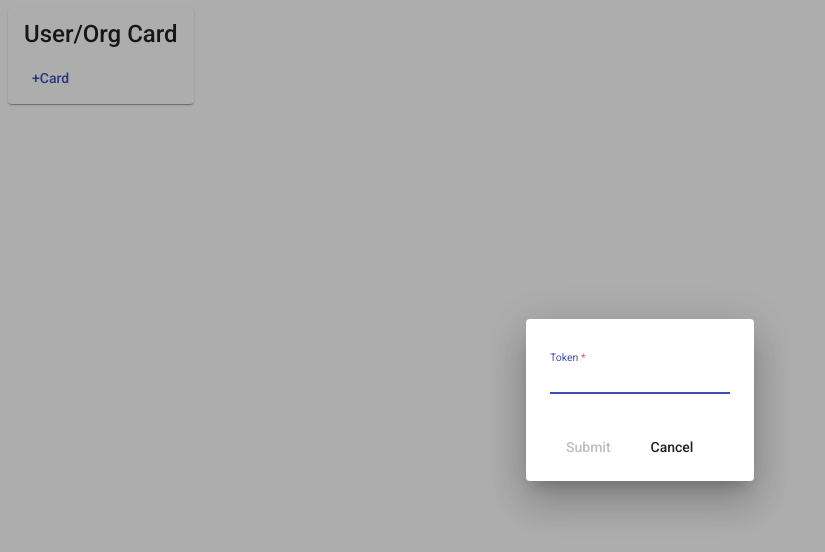
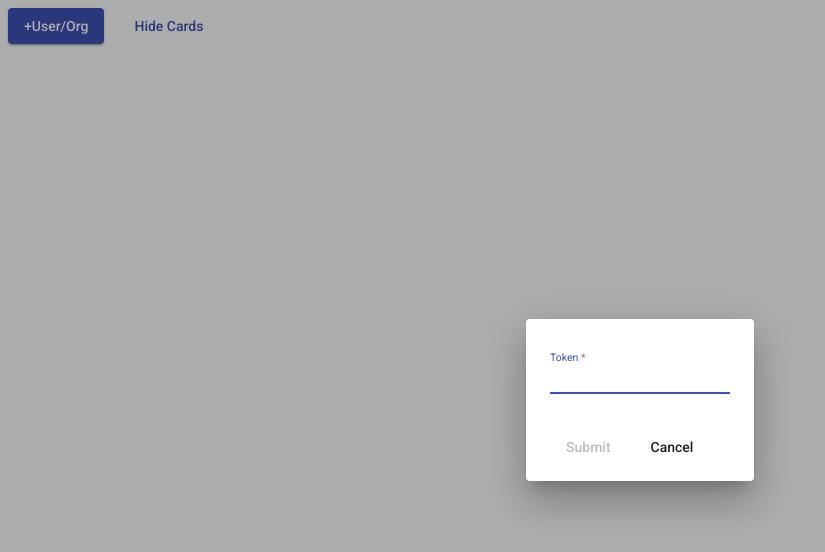
Before and after one commit to princemaple/githubstalker, an Angular app: page / in a window 1280 px wide. Shown: the top 552 px of the page, without its empty margins (0-825 px from the left). Built offline with nearby package versions, Linux system fonts and the light colour scheme.

Commit message:
allow toggling cards

```diff
--- a/src/app/repo-selector/repo-selector.component.html
+++ b/src/app/repo-selector/repo-selector.component.html
@@ -1,13 +1,15 @@
-<div class="flex gap cross-start">
+<div class="flex gap cross-start" [ngClass]="{'hide-repos': !showRepos}">
   <mat-card *ngFor="let item of _repos | keyvalue" [style.margin-bottom.em]="1">
     <mat-card-title>
-			{{item.key}}
+      {{ item.key }}
     </mat-card-title>
     <mat-card-content>
       <mat-list>
         <mat-list-item *ngFor="let name of item.value">
-					<span mat-line> {{name}} </span>
-          <button mat-icon-button color="warn" (click)="deleteRepo(item.value, name)">&times;</button>
+          <span mat-line> {{ name }} </span>
+          <button mat-icon-button color="warn" (click)="deleteRepo(item.value, name)">
+            &times;
+          </button>
         </mat-list-item>
       </mat-list>
     </mat-card-content>
@@ -16,12 +18,10 @@
       <button mat-button color="warn" (click)="deleteCard(_repos, item.key)">-Card</button>
     </mat-card-actions>
   </mat-card>
-  <mat-card>
-    <mat-card-title>
-      User/Org Card
-    </mat-card-title>
-    <mat-card-actions class="flex cross-center">
-      <button mat-button color="primary" (click)="addCard(_repos)">+Card</button>
-    </mat-card-actions>
-  </mat-card>
+  <button mat-raised-button color="primary" (click)="addCard(_repos)">
+    +User/Org
+  </button>
+  <button *ngIf="showRepos" mat-button color="primary" (click)="showRepos = false">Hide Cards</button>
+  <button *ngIf="!showRepos" mat-button color="primary" (click)="showRepos = true">Show Cards</button>
+  <span class="card-count align-self-center">{{repos.value.length}} Repos</span>
 </div>
--- /dev/null
+++ b/src/app/repo-selector/repo-selector.component.scss
@@ -0,0 +1,18 @@
+:host {
+  display: block;
+  margin-bottom: 1em;
+}
+
+.card-count {
+  display: none;
+}
+
+.hide-repos {
+  .mat-card {
+    display: none;
+  }
+
+  .card-count {
+    display: inline-block;
+  }
+}
--- a/src/app/repo-selector/repo-selector.component.ts
+++ b/src/app/repo-selector/repo-selector.component.ts
@@ -1,4 +1,4 @@
-import { Component, Input, OnInit } from '@angular/core';
+import {Component, Input, OnInit} from '@angular/core';
 import {MatDialog} from '@angular/material/dialog';
 
 import {BehaviorSubject} from 'rxjs';
@@ -12,23 +12,35 @@ type Repos = {[owner: string]: string[]};
 @Component({
   selector: 'repo-selector',
   templateUrl: './repo-selector.component.html',
-  styleUrls: ['./repo-selector.component.css']
+  styleUrls: ['./repo-selector.component.scss'],
 })
 export class RepoSelectorComponent implements OnInit {
   _repos: Repos;
 
   repos = new BehaviorSubject<string[]>([]);
 
+  private _showRepos: boolean;
+  get showRepos() {
+    return this._showRepos;
+  }
+  set showRepos(v: boolean) {
+    this._showRepos = v;
+    localStorage.setItem('showRepos', JSON.stringify(v));
+  }
+
   constructor(private dialog: MatDialog) {}
 
   ngOnInit() {
+    this._showRepos = JSON.parse(localStorage.getItem('showRepos') || 'true');
+
     let repos;
-    if (repos = localStorage.getItem('repos')) {
+
+    if ((repos = localStorage.getItem('repos'))) {
       this._repos = JSON.parse(repos);
-
     } else {
       this._repos = {};
     }
+
     this.emitRepos(this._repos);
   }
 
@@ -44,24 +56,42 @@ export class RepoSelectorComponent implements OnInit {
     );
   }
 
-  addRepo(store: Repos, key: string) {
-    this.dialog.open(FormDialogComponent, {data: {title: 'New Repo', fields: [{name: 'name', label: 'Repo Name', type: 'text'}]}}).afterClosed().pipe(
-      filter(form => !!form),
-      tap(form => {
-        store[key].push(form.name);
-        this.save();
+  addRepo(repos: Repos, key: string) {
+    this.dialog
+      .open(FormDialogComponent, {
+        data: {
+          title: '+Repo',
+          fields: [{name: 'name', label: 'Repo Name', type: 'text'}],
+        },
       })
-    ).subscribe();
+      .afterClosed()
+      .pipe(
+        filter(form => !!form),
+        tap(form => {
+          repos[key].push(form.name);
+          this.save();
+        }),
+      )
+      .subscribe();
   }
 
-  addCard(store: Repos) {
-    this.dialog.open(FormDialogComponent, {data: {title: 'New Card', fields: [{name: 'name', label: 'User/Org', type: 'text'}]}}).afterClosed().pipe(
-      filter(form => !!form),
-      tap(form => {
-        store[form.name] = [];
-        this.save();
+  addCard(repos: Repos) {
+    this.dialog
+      .open(FormDialogComponent, {
+        data: {
+          title: '+User/Org',
+          fields: [{name: 'name', label: 'User/Org', type: 'text'}],
+        },
       })
-    ).subscribe();
+      .afterClosed()
+      .pipe(
+        filter(form => !!form),
+        tap(form => {
+          repos[form.name] = [];
+          this.save();
+        }),
+      )
+      .subscribe();
   }
 
   deleteRepo(repos: string[], repo: string) {
@@ -69,8 +99,8 @@ export class RepoSelectorComponent implements OnInit {
     this.save();
   }
 
-  deleteCard(store: Repos, owner: string) {
-    delete store[owner];
+  deleteCard(repos: Repos, owner: string) {
+    delete repos[owner];
     this.save();
   }
 
--- a/src/styles.scss
+++ b/src/styles.scss
@@ -63,3 +63,7 @@ a {
 .flex.cross-center {
   align-items: center;
 }
+
+.align-self-center {
+  align-self: center;
+}
```
Also changed, not shown: src/app/repo-selector/repo-selector.component.css (deleted). Lines whose indentation alone changed are shown as unchanged.
